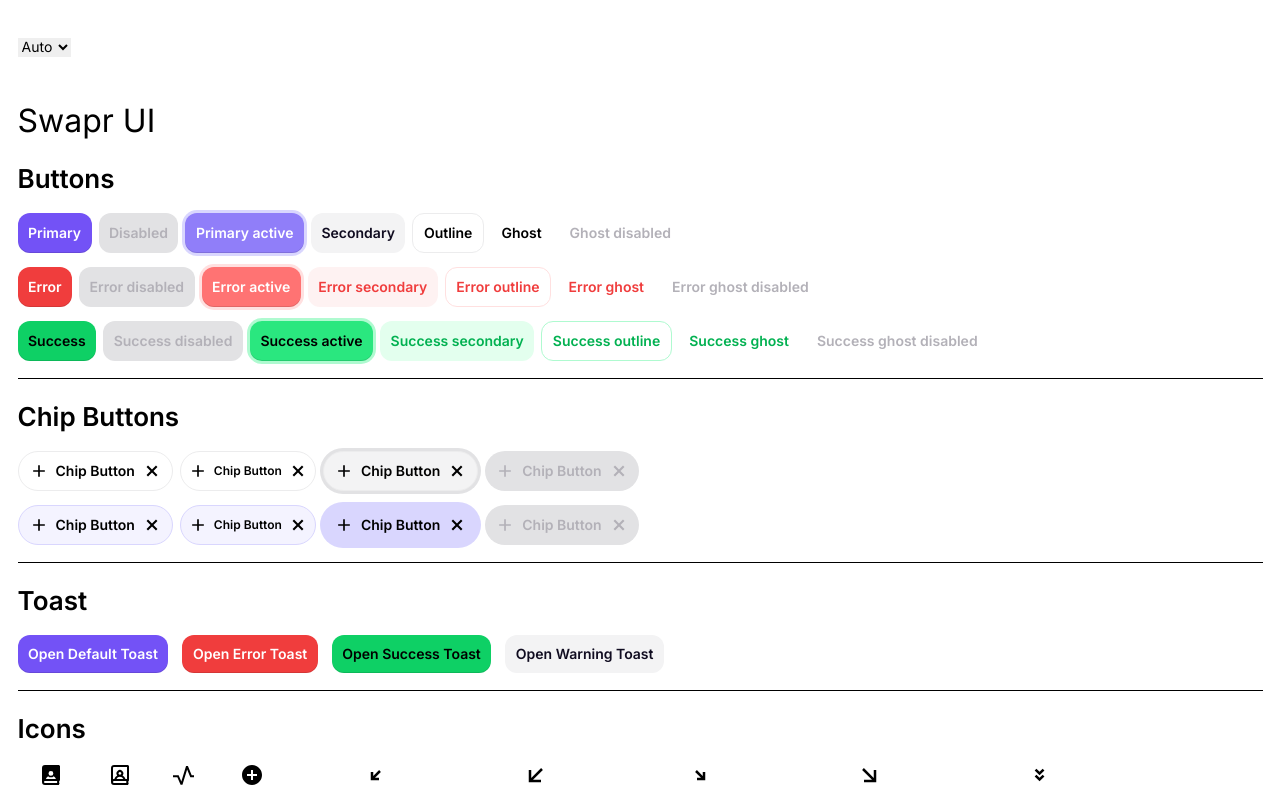
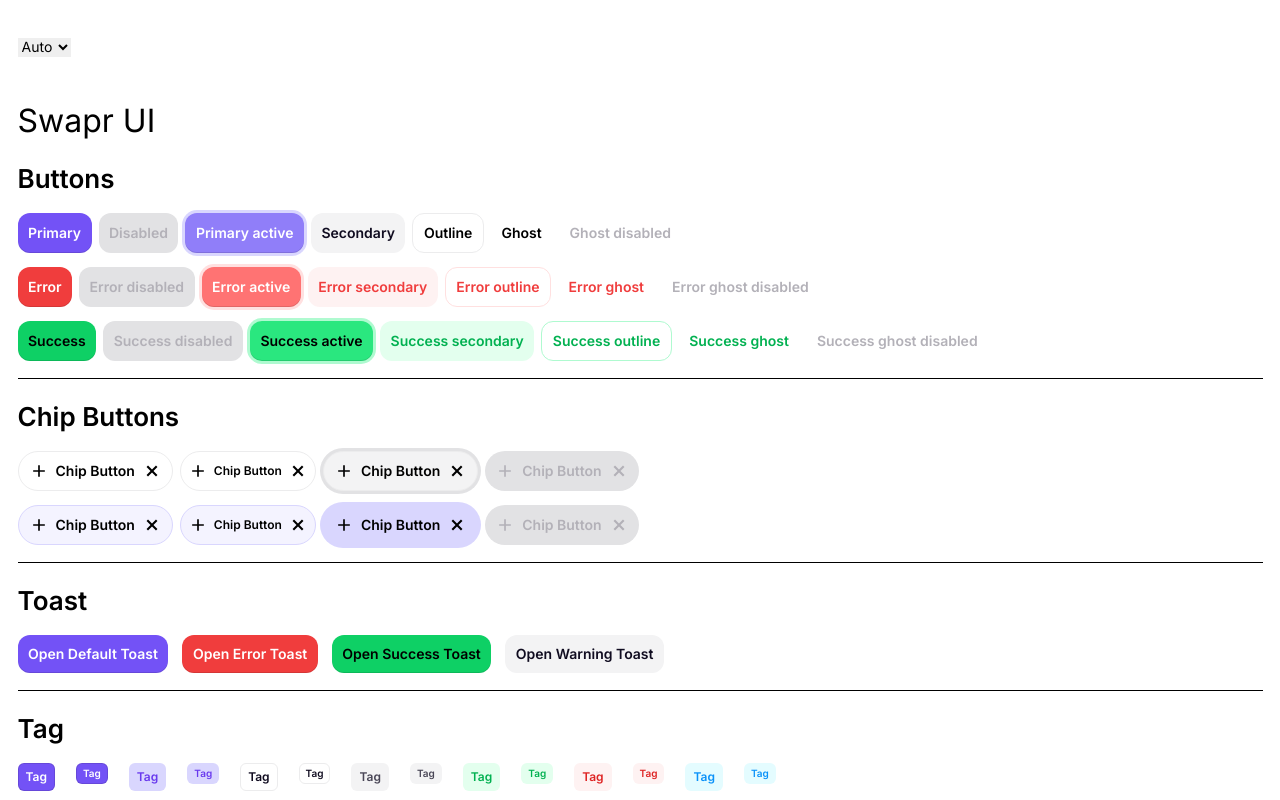
Before and after one commit to SwaprHQ/swapr-ui-website, a Next.js app: page /ui in a window 1280 px wide. Shown: the top 800 px of the page. Built offline with nearby package versions, Linux system fonts and the light colour scheme.

Commit message:
Add Tag component

```diff
--- a/app/layout.tsx
+++ b/app/layout.tsx
@@ -7,8 +7,8 @@ import { Toaster } from "sonner";
 const inter = Inter({ subsets: ["latin"] });
 
 export const metadata: Metadata = {
-  title: "Create Next App",
-  description: "Generated by create next app",
+  title: "Swapr UI",
+  description: "Components to build web3 dapps",
 };
 
 export default function RootLayout({
--- a/app/ui/page.tsx
+++ b/app/ui/page.tsx
@@ -24,6 +24,8 @@ import {
   successToast,
   toast,
   warningToast,
+  Tag,
+  TagColorSchemeProp,
 } from "@/ui";
 import { ThemeSwitch } from "@/components";
 import { PropsWithChildren } from "react";
@@ -41,7 +43,7 @@ function extractStringValuesFromObject(object: any): string[] {
         keys.push(key);
       } else if (typeof value === "object" && value) {
         const nestedKeys = extractStringValuesFromObject(value);
-        keys.push(...nestedKeys.map((nestedKey) => `${key}-${nestedKey}`));
+        keys.push(...nestedKeys.map(nestedKey => `${key}-${nestedKey}`));
       }
     }
   }
@@ -222,6 +224,16 @@ const chipButtonList: Array<Array<ChipButtonProps>> = [
   ],
 ];
 
+const TagColorSchemes = [
+  "primary",
+  "secondary",
+  "tertiary",
+  "quaternary",
+  "success",
+  "danger",
+  "info",
+];
+
 export default function UI() {
   return (
     <main className="px-5 mx-auto my-10 max-w-screen-xl">
@@ -287,9 +299,22 @@ export default function UI() {
           </div>
         </div>
         <div className="space-y-4 pb-5 border-b">
+          <h2 className="text-2xl font-semibold">Tag</h2>
+          <div className="flex space-x-6">
+            {TagColorSchemes.map(color => (
+              <>
+                <Tag colorScheme={color as TagColorSchemeProp} size="sm">
+                  Tag
+                </Tag>
+                <Tag colorScheme={color as TagColorSchemeProp}>Tag</Tag>
+              </>
+            ))}
+          </div>
+        </div>
+        <div className="space-y-4 pb-5 border-b">
           <h2 className="text-2xl font-semibold">Icons</h2>
           <div className="flex flex-wrap space-x-4 space-y-2 md:space-y-0">
-            {Object.keys(iconMap).map((iconName) => (
+            {Object.keys(iconMap).map(iconName => (
               <div
                 className="flex flex-col items-center space-y-2"
                 key={iconName}
@@ -397,11 +422,11 @@ export default function UI() {
         <div className="space-y-4 pb-5 border-b">
           <h2 className="text-2xl font-semibold">Colors</h2>
           <div className="space-y-2">
-            {Object.keys(tailwindColors).map((key) => (
+            {Object.keys(tailwindColors).map(key => (
               <div key={key} className="space-y-2">
                 <p className="text-xl capitalize">{key}</p>
                 <div className="space-y-2">
-                  {tailwindColors[key].map((color) => (
+                  {tailwindColors[key].map(color => (
                     <div key={color} className="flex space-x-4">
                       <p>{`${key}-${color}`}</p>
                       <div className={`bg-${key}-${color} w-20 h-10`} />
--- a/tailwind.config.ts
+++ b/tailwind.config.ts
@@ -64,7 +64,11 @@ const config: Config & {
       100: "100px",
     },
     colors: {
+      transparent: "transparent",
       inherit: colors.inherit,
+      black: {
+        12: "var(--color-black-12)",
+      },
       outline: {
         none: "var(--outline-none)",
         white: "var(--outline-white)",
--- /dev/null
+++ b/ui/Tag.tsx
@@ -0,0 +1,66 @@
+import { cva } from "class-variance-authority";
+import { ReactNode } from "react";
+import { twMerge } from "tailwind-merge";
+
+export const tagStyles = cva(
+  ["flex items-center justify-center", "rounded-6 font-semibold border"],
+  {
+    variants: {
+      size: {
+        sm: ["h-8 px-2 text-sm leading-4"],
+        xs: ["h-6 px-[6px] text-2xs leading-3"],
+      },
+      colorScheme: {
+        primary: [
+          " bg-surface-primary-main text-surface-white border-black-12",
+        ],
+        secondary: [
+          "bg-surface-primary-accent-2 text-text-primary-em border-transparent",
+        ],
+        tertiary: [
+          "bg-surface-surface-0 text-text-high-em border-outline-low-em",
+        ],
+        quaternary: [
+          "bg-surface-surface-2 text-text-med-em border-transparent",
+        ],
+        success: [
+          "bg-surface-success-accent-1 text-text-success-em border-transparent",
+        ],
+        danger: [
+          "bg-surface-danger-accent-1 text-text-danger-em border-transparent",
+        ],
+        info: ["bg-surface-info-accent-1 text-text-info-em border-transparent"],
+        disabled: [""],
+      },
+    },
+    defaultVariants: {
+      size: "xs",
+      colorScheme: "primary",
+    },
+  }
+);
+
+export type TagSizeProp = "xs" | "sm";
+export type TagColorSchemeProp =
+  | "primary"
+  | "secondary"
+  | "tertiary"
+  | "quaternary"
+  | "success"
+  | "danger"
+  | "info";
+
+interface TagProps {
+  size?: TagSizeProp;
+  colorScheme?: TagColorSchemeProp;
+  className?: string;
+  children: ReactNode;
+}
+
+export const Tag = ({ children, colorScheme, size, className }: TagProps) => {
+  return (
+    <div className={twMerge(tagStyles({ size, colorScheme, className }))}>
+      {children}
+    </div>
+  );
+};
--- a/ui/index.ts
+++ b/ui/index.ts
@@ -5,3 +5,4 @@ export * from "./Logo";
 export * from "./LogoPair";
 export * from "./ChipButton";
 export * from "./Toast";
+export * from "./Tag";
```
